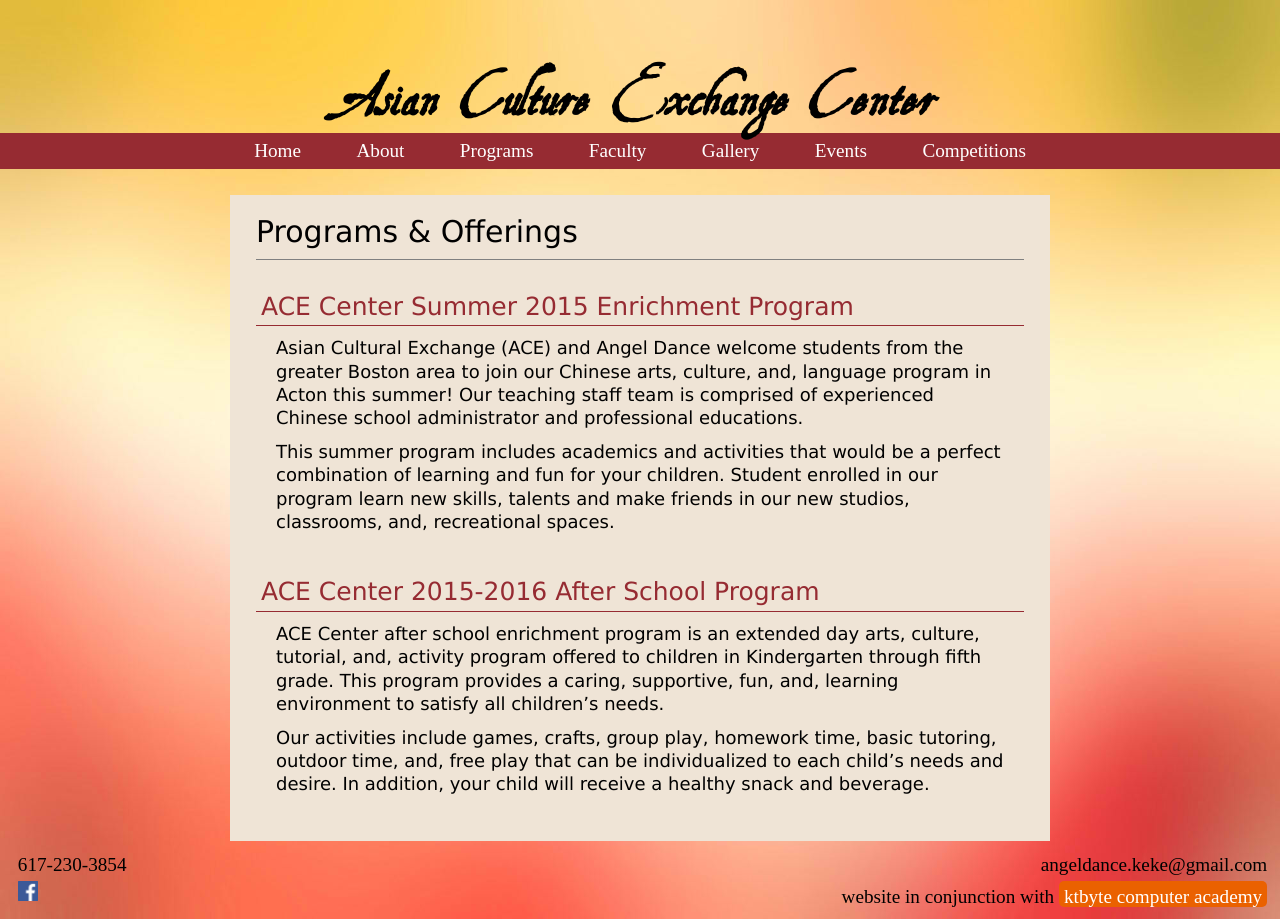
After one commit to betsy/ACE-Center, a PHP site: page /programs.html in a window 1280 px wide. The commit adds this page. Run offline with PHP 8.4, Linux system fonts and the light colour scheme.

Commit message:
added programs? idk

```diff
--- a/_pagecontent.scss
+++ b/_pagecontent.scss
@@ -88,12 +88,12 @@
 		}
 		.name{
 			overflow:hidden;
-			border-bottom:1px solid $name-color;
+			border-bottom:1px solid $accent-color;
 			padding-top:10px;
 			padding-left:5px;
 			margin-bottom:5px;
 			line-height:150%;
-			color:$name-color;
+			color:$accent-color;
 			font-size:25px;
 			@media(max-width:700px){font-size:16px;}
 			.sub{
--- /dev/null
+++ b/programs.html
@@ -0,0 +1,58 @@
+<!DOCTYPE html>
+<html lang='en'>
+<head>
+	<meta charset='utf-8'>
+	<meta http-equiv='X-UA-Compatible' content='IE=edge'>
+	<meta name='viewport' content='width=device-width, initial-scale=1'>
+	<meta name='description' content=''>
+	<meta name='author' content=''>
+	<link rel='shortcut icon' href=''>
+	<title>Angel Dance</title>
+	<link href='style.css' rel='stylesheet' type='text/css'>
+<!-- 	<link href="http://maxcdn.bootstrapcdn.com/font-awesome/4.1.0/css/font-awesome.min.css" rel="stylesheet"> -->
+	<link rel="shortcut icon" href="images/pages/danceLogo.png">
+</head>
+<body>
+	<div id='banner'>
+		Asian Culture Exchange Center
+		<!-- <div id='subtext'>ACE Center</div> -->
+	</div>
+
+	<nav id='navbar'>
+		<a href='index.html'>Home</a>
+		<a href='about.html'>About</a>
+		<a href='programs.html'>Programs</a>
+		<a href='faculty.html'>Faculty</a>
+		<a href='gallery.html'>Gallery</a>
+		<a href='events.html'>Events</a>
+		<a href='competition.html'>Competitions</a>
+	</nav>
+
+	<!-- CONTENT -->
+	<div id='page_content' class='centered'>
+		<div id="title">Programs & Offerings</div>
+		<div class="classes_member">
+		<div class="name">ACE Center Summer 2015 Enrichment Program</div>
+			<p>Asian Cultural Exchange (ACE) and Angel Dance welcome students from the greater Boston area to join our Chinese arts, culture, and, language program in Acton this summer! Our teaching staff team is comprised of experienced Chinese school administrator and professional educations.</p>
+			<p>This summer program includes academics and activities that would be a perfect combination of learning and fun for your children. Student enrolled in our program learn new skills, talents and make friends in our new studios, classrooms, and, recreational spaces.</p>
+		</div>
+		<div class="classes_member">
+			<div class="name">ACE Center 2015-2016 After School Program</div>
+			<p>ACE Center after school enrichment program is an extended day arts, culture, tutorial, and, activity program offered to children in Kindergarten through fifth grade. This program provides a caring, supportive, fun, and, learning environment to satisfy all children’s needs.</p>
+			<p>Our activities include games, crafts, group play, homework time, basic tutoring, outdoor time, and, free play that can be individualized to each child’s needs and desire. In addition, your child will receive a healthy snack and beverage.</p>
+		</div>
+	</div>
+
+	<!-- FOOTER -->
+	<div id="contact">
+		<div id='contact_links'>
+			617-230-3854<br>
+			<a href="https://www.facebook.com/pages/Angel-Performing-Arts/864314110263848"><img id="fb_button" src="images/pages/fbButton.png"/></a>
+		</div>
+		<div id='contact_links_right'>
+			angeldance.keke@gmail.com<br>
+			<span class='no-mobile'>website in conjunction with <a href="https://ktbyte.com" class='ktbyte'>ktbyte computer academy</a></span>
+		</div>
+	</div>
+</body>
+</html>
--- a/style.css
+++ b/style.css
@@ -169,12 +169,12 @@ body {
         line-height: 250%; }
       body #page_content .classes_member .name {
         overflow: hidden;
-        border-bottom: 1px solid #bbb4e0;
+        border-bottom: 1px solid #962b32;
         padding-top: 10px;
         padding-left: 5px;
         margin-bottom: 5px;
         line-height: 150%;
-        color: #bbb4e0;
+        color: #962b32;
         font-size: 25px; }
         @media (max-width: 700px) {
           body #page_content .classes_member .name {
```
